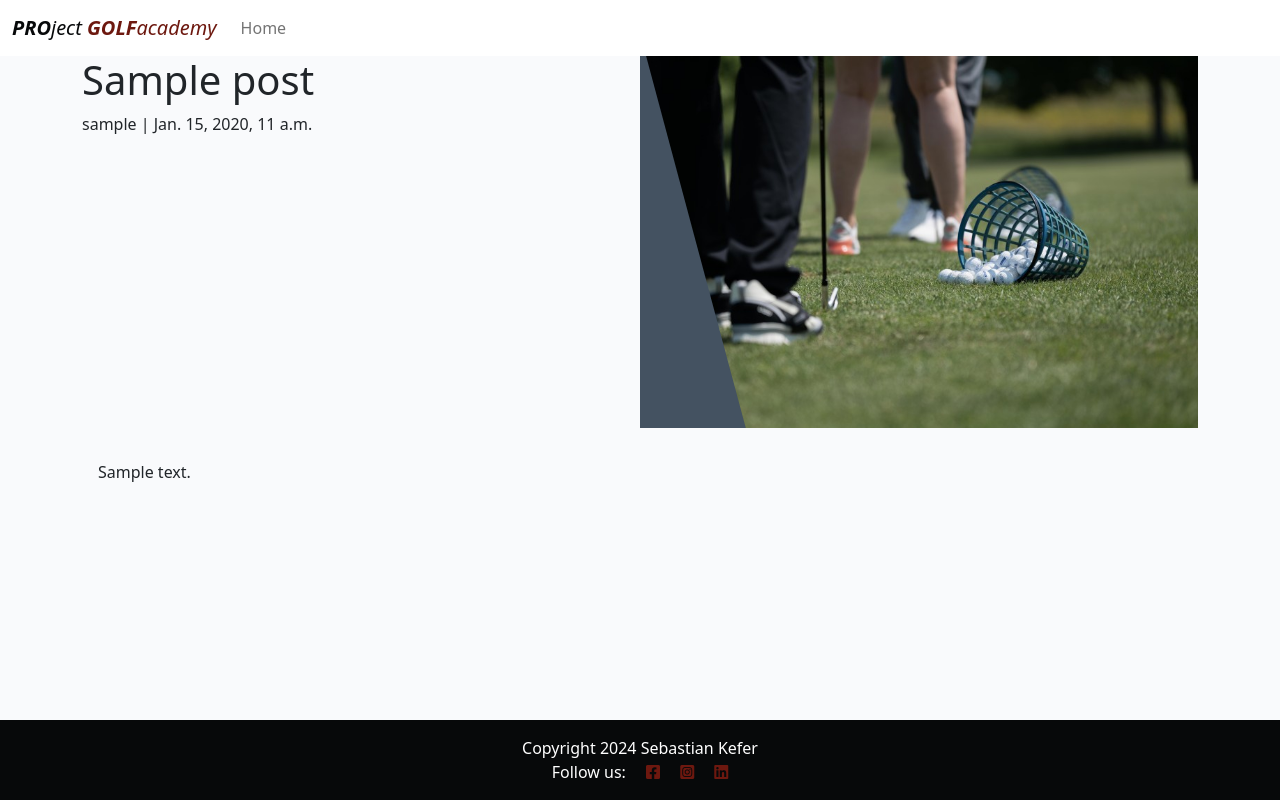
After one commit to Mienjung97/PROject-GOLFacademy-blog, a Django app: a page that uses templates/base.html in a window 1280 px wide. The commit adds this page. Run offline with Django 4.2, Linux system fonts and the light colour scheme; tables that the repository leaves empty hold one stand-in row (values such as "Sample post").

Commit message:
added post_detail view

```diff
--- a/blog/templates/blog/index.html
+++ b/blog/templates/blog/index.html
@@ -20,7 +20,7 @@
                                     <p class="author">Author: {{ post.author }}</p>
                                 </div>
                             </div>
-                            <a href="#" class="post-link">
+                            <a href="{% url 'post_detail' post.slug %}" class="post-link">
                                 <h2 class="card-title">{{ post.title }}</h2>
                             </a>
                             <p class="card-text">{{ post.excerpt }}</p>
--- /dev/null
+++ b/blog/templates/blog/post_detail.html
@@ -0,0 +1,36 @@
+{% extends 'base.html' %} {% block content %}
+{% load static %}
+
+<!-- Imported for "I think therefore I blog" project but will be modified in future -->
+
+<div class="masthead">
+    <div class="container">
+        <div class="row g-0">
+            <div class="col-md-6 masthead-text">
+                <!-- Post title goes in these h1 tags -->
+                <h1 class="post-title">{{ post.title }}</h1>
+                <!-- Post author goes before the | the post's created date goes after -->
+                <p class="post-subtitle">{{ post.author }} | {{ post.created_on }}</p>
+            </div>
+            <div class="d-none d-md-block col-md-6 masthead-image">
+                <img src="{% static 'images/default_blog.jpg' %}" class="scale" alt="placeholder">
+            </div>
+        </div>
+    </div>
+</div>
+
+<div class="container">
+    <div class="row">
+        <div class="col card mb-4  mt-3 left  top">
+            <div class="card-body">
+                <!-- The post content goes inside the card-text. -->
+                <!-- Use the | safe filter inside the template tags -->
+                <p class="card-text">
+                    {{ post.content | safe }}
+                </p>
+            </div>
+        </div>
+    </div>
+</div>
+
+{% endblock content %}
--- a/blog/urls.py
+++ b/blog/urls.py
@@ -3,4 +3,5 @@ from . import views
 
 urlpatterns = [
     path('', views.PostList.as_view(), name='home'),
+    path('<slug:slug>/', views.post_detail, name='post_detail'),
 ]
--- a/blog/views.py
+++ b/blog/views.py
@@ -1,4 +1,4 @@
-from django.shortcuts import render
+from django.shortcuts import render, get_object_or_404
 from django.views import generic
 from .models import Post
 
@@ -8,3 +8,26 @@ class PostList(generic.ListView):
     queryset = Post.objects.all()
     template_name = "blog/index.html"
     paginate_by = 20
+
+def post_detail(request, slug):
+    """
+    Display an individual :model:`blog.Post`.
+
+    **Context**
+
+    ``post``
+        An instance of :model:`blog.Post`.
+
+    **Template:**
+
+    :template:`blog/post_detail.html`
+    """
+
+    queryset = Post.objects.filter(status=1)
+    post = get_object_or_404(queryset, slug=slug)
+
+    return render(
+        request,
+        "blog/post_detail.html",
+        {"post": post},
+    )
--- a/static/css/style.css
+++ b/static/css/style.css
@@ -60,3 +60,27 @@ body {
     text-decoration: none;
     color: #6d180f;
 }
+
+.scale {
+    width: 100%;
+    height: auto;
+}
+
+.masthead-image {
+    position: relative;
+    overflow: hidden;
+}
+
+.masthead-image:after {
+    content: "";
+    position: absolute;
+    top: 0;
+    right: 90%;
+    height: 100%;
+    width: 150%;
+    background: #445261;
+    -webkit-transform: skew(15deg);
+    -moz-transform: skew(15deg);
+    transform: skew(15deg);
+    z-index: 100;
+}
--- /dev/null
+++ b/static/js/script.js
@@ -0,0 +1 @@
+console.log("js file has loaded")
--- a/templates/base.html
+++ b/templates/base.html
@@ -94,6 +94,9 @@
     <script src="https://cdn.jsdelivr.net/npm/bootstrap@5.0.1/dist/js/bootstrap.bundle.min.js"
         integrity="sha384-gtEjrD/SeCtmISkJkNUaaKMoLD0//ElJ19smozuHV6z3Iehds+3Ulb9Bn9Plx0x4" crossorigin="anonymous">
     </script>
+
+    <script src="{% static 'js/script.js' %}"></script>
+
 </body>
 
 </html>
```
Also changed, not shown: static/images/default_blog.jpg (added), 3 other files.
